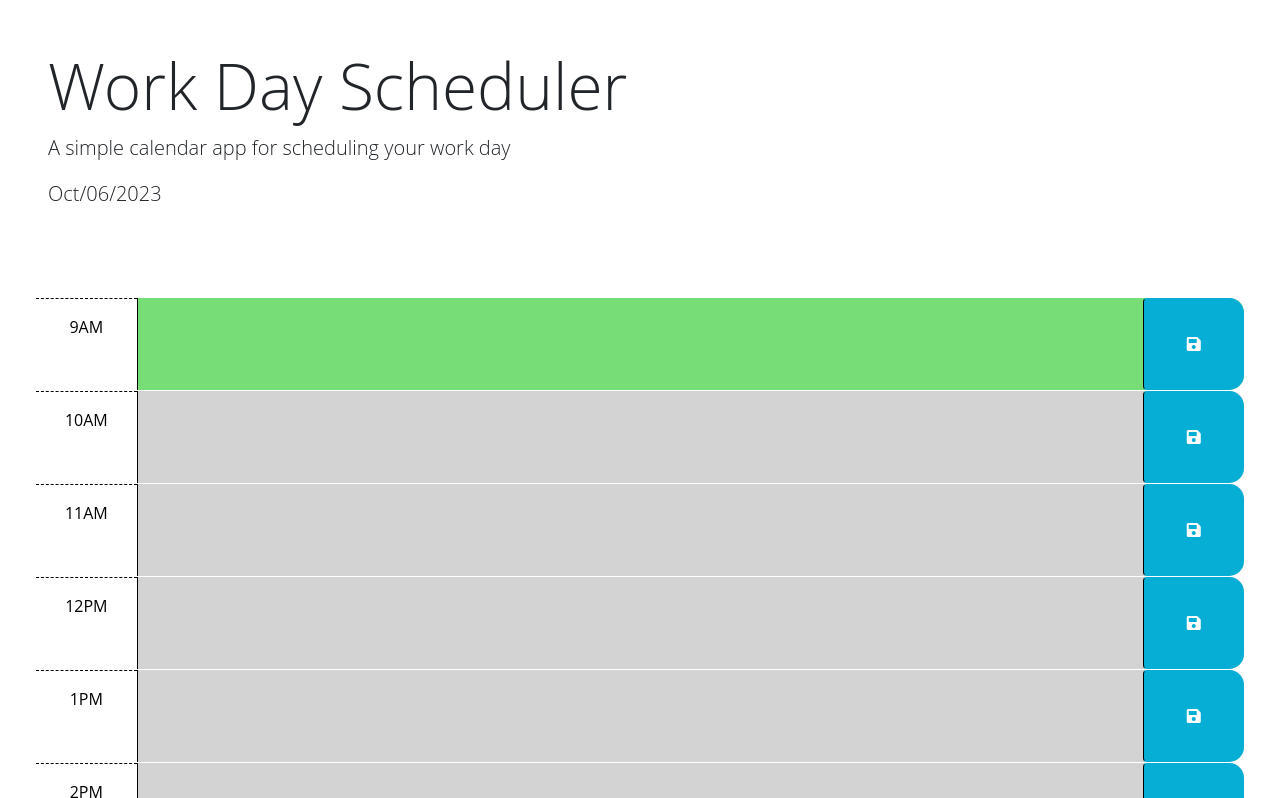
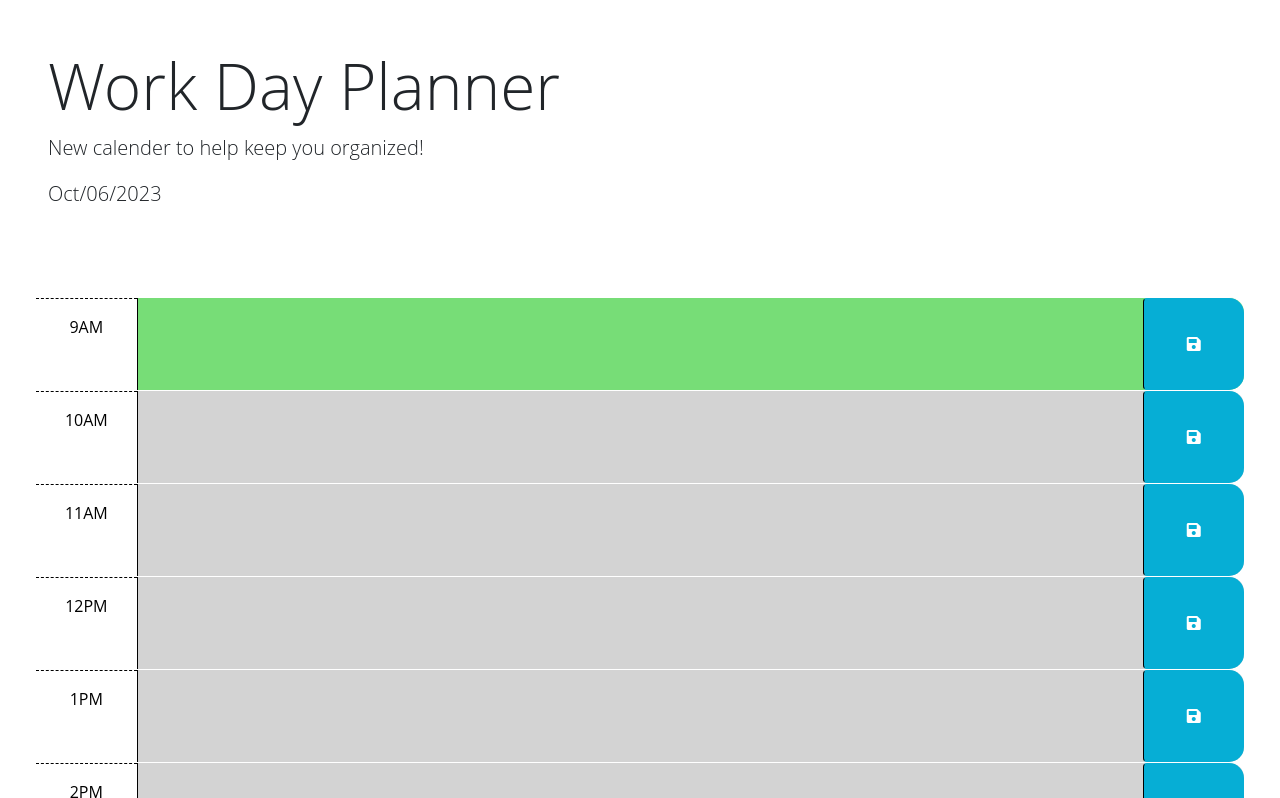
Before and after one commit to taylasagerios/schedule-planner, a plain HTML site: page index.html in a window 1280 px wide. Shown: the top 798 px of the page. Drawn offline with nearby package versions, Linux system fonts and the light colour scheme.

Commit message:
updating final touches

```diff
--- a/index.html
+++ b/index.html
@@ -25,8 +25,8 @@
   </head>
   <body>
     <header class="p-5 mb-4">
-      <h1 class="display-3">Work Day Scheduler</h1>
-      <p class="lead">A simple calendar app for scheduling your work day</p>
+      <h1 class="display-3">Work Day Planner</h1>
+      <p class="lead">New calender to help keep you organized!</p>
       <p id="currentDay" class="lead"></p>
     </header>
     <div class="container-fluid px-5">
```
